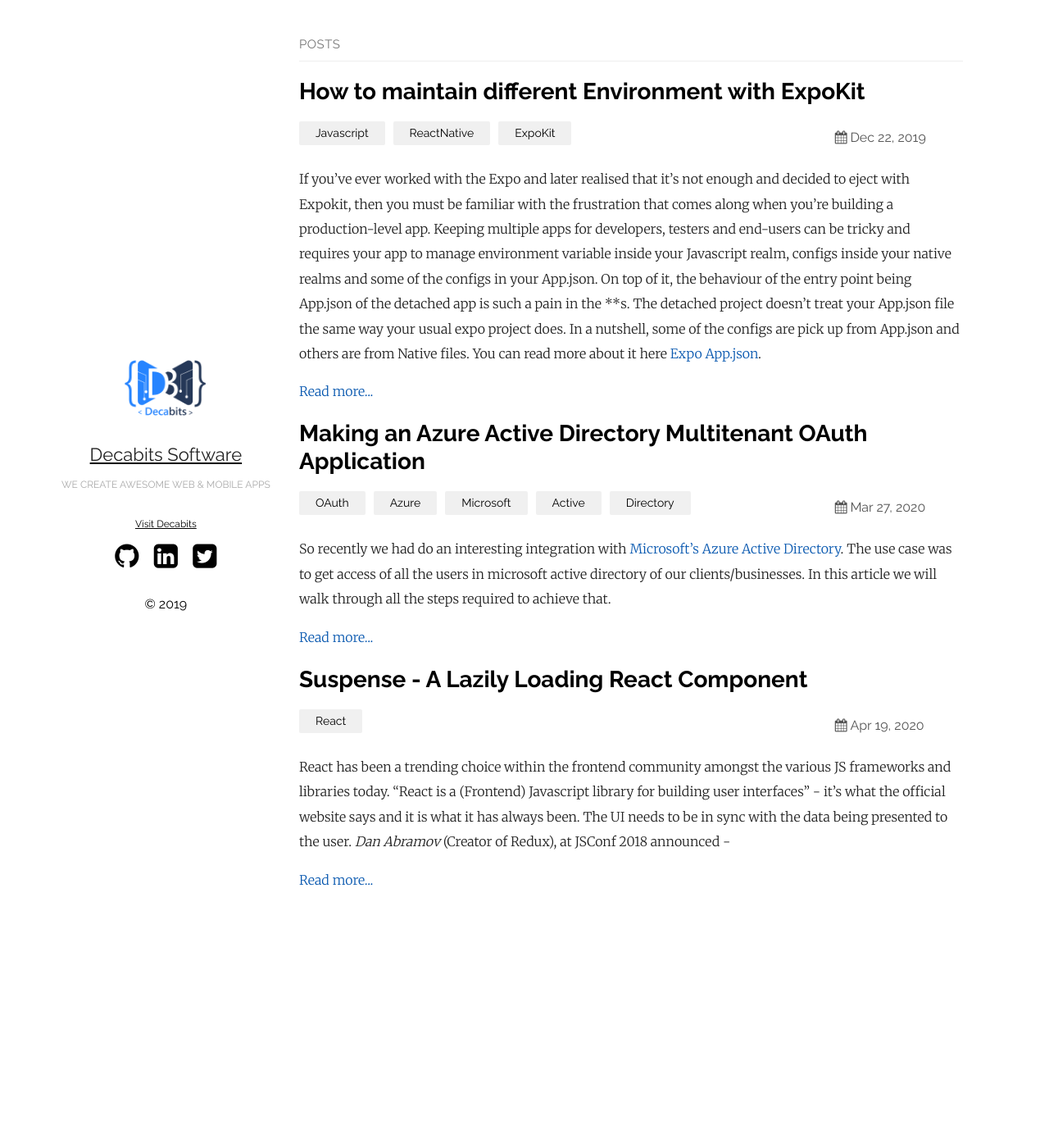
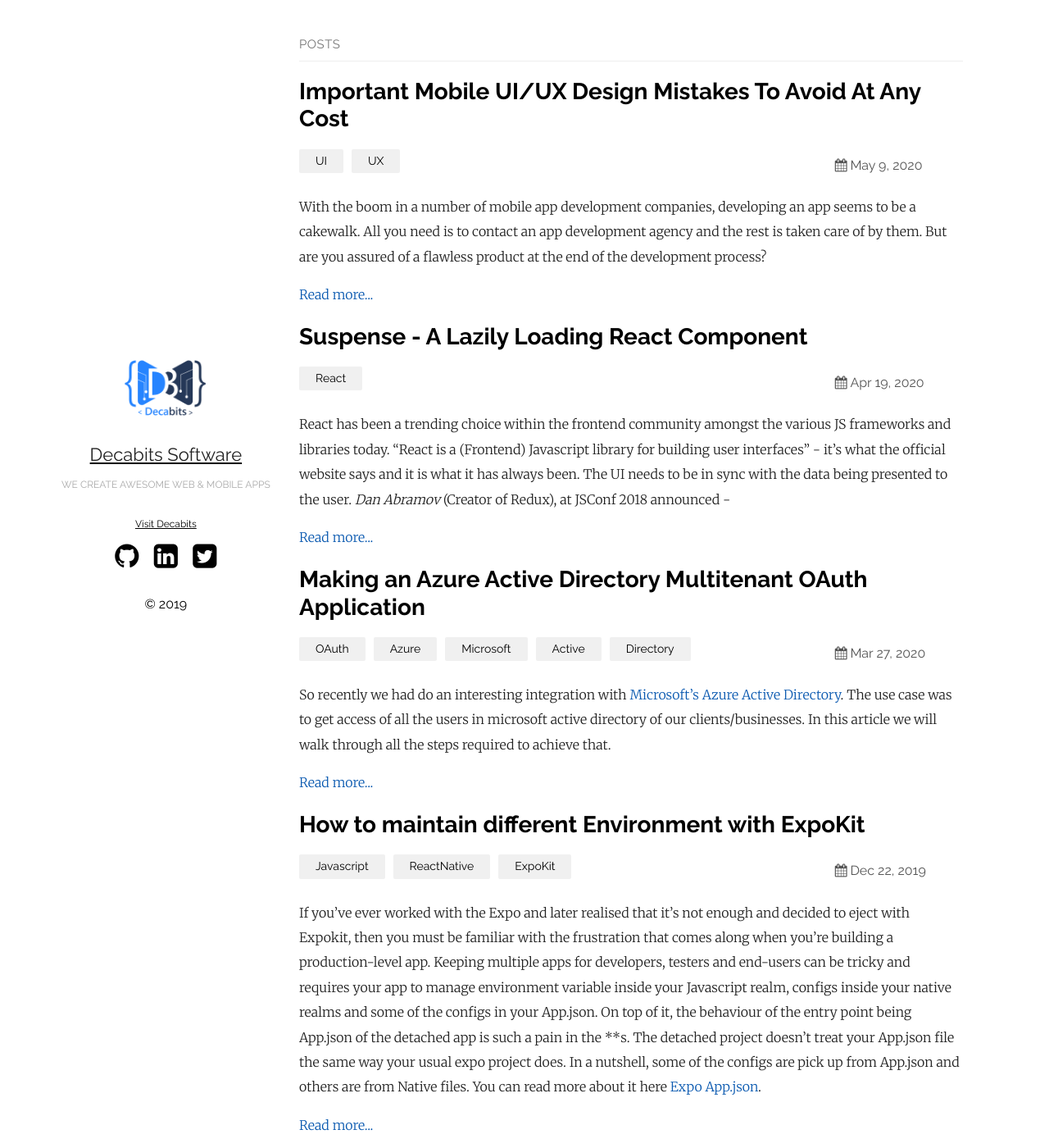
Before and after one commit to decabits/blog, a Jekyll site: the page built from index.md, in a window 1280 px wide and 1400 px high. Shown: the whole window at 82% size. Built offline with Jekyll 4.4.1, drawn with Linux system fonts in a browser that asks for light colours.

Commit message:
May 9th blog uploaded

```diff
--- a/_layouts/home.html
+++ b/_layouts/home.html
@@ -14,7 +14,7 @@
     <h1 id="posts-label">posts</h1>
   </li>
 
-  {% assign latest_posts = site.posts | reverse %}
+  {% assign latest_posts = site.posts %}
   {%- for post in latest_posts -%}
   <li>
     {%- assign date_format = site.plainwhite.date_format | default: "%b %-d, %Y" -%}
--- /dev/null
+++ b/_posts/2020-05-09-Important-Mobile UI/2020-09-05-UX-Design-Mistakes -to-Avoid-At-Any-Cost.markdown
@@ -0,0 +1,61 @@
+---
+layout: post
+title:  Important Mobile UI/UX Design Mistakes To Avoid At Any Cost
+date:   2020-05-09 09:57:36 +0530
+categories: UI UX
+---
+
+
+With the boom in a number of mobile app development companies, developing an app seems to be a cakewalk. All you need is to contact an app development agency and the rest is taken care of by them.
+But are you assured of a flawless product at the end of the development process?
+
+Therefore, it is advisable to get involved in app development, right from the stage when the app blueprint is prepared: that is UI/UX design.
+UI and UX designing is the most significant aspects of the mobile experience. They need to be absolutely spot on.
+
+With great user experience, the growth of an app can increase exponentially. In this blog, we will be focusing on Mobile UI and UX design mistakes one should avoid at any cost.
+
+<ol>
+<li>Substandard Design: App design begins with ideas from the UI and UX designers. The UX designers are responsible for enhancing the user experience and the UI designers take care of the placement of elements. Once the ideas from both are blended, there is a significant chance of mismatch of perspective.
+
+The untidy layout can kill user experience and can lead to many problems in the future. Hence, it’s crucial that both the designing team and the development team should be in sync and give enough input to each other.
+</li>
+
+<li>
+Remove non-essential features: Every developer tries his best to create an ultimate app and for that, features matter the most. But sometimes, the app is bombarded with unnecessary features, which reduces the app performance. It is necessary for app designers to figure out what all features are required and should be integrated into the app.
+ </li>
+
+
+<li>
+Unclear CTAs: ‘Call To Action’ or CTA is an important component for advertising and selling. It conveys to the user what needs to be done next. Apps with clear CTAs have higher chances of engagement as compared to apps that don’t. For example, checkout <a href="http://www.decabits.com">Decabits</a>, the navbar on this site consists of a tab for - "book a meeting"- it's the most classic example for CTA. The app designers should focus on the following parameters of a CTA:
+<ul>
+<li> Color</li>
+<li> Design</li>
+<li> Shape </li>
+<li> Size </li>
+</ul>
+</li>
+
+<li>
+
+Unresponsive Design: It’s essential that the user experience of an app should always remain consistent and always match up with the user’s interests. The app must give the desired response to the users.
+
+</li>
+
+<li>
+
+Low Page Speed: The page speed of a mobile app matters a lot. Images and other graphic design elements must be compressed so that they don’t affect app load time. Page speed impacts the mobile app ranking in mobile play stores.
+
+</li>
+
+<li>
+
+Low Page Speed: The page speed of a mobile app matters a lot. Images and other graphic design elements must be compressed so that they don’t affect app load time. Page speed impacts the mobile app ranking in mobile play stores.
+
+</li>
+</ol>
+
+Signing off,
+
+Karandeep Singh
+<br>GitHub Id: KDS121
+<br>UI/UX Designer
```
